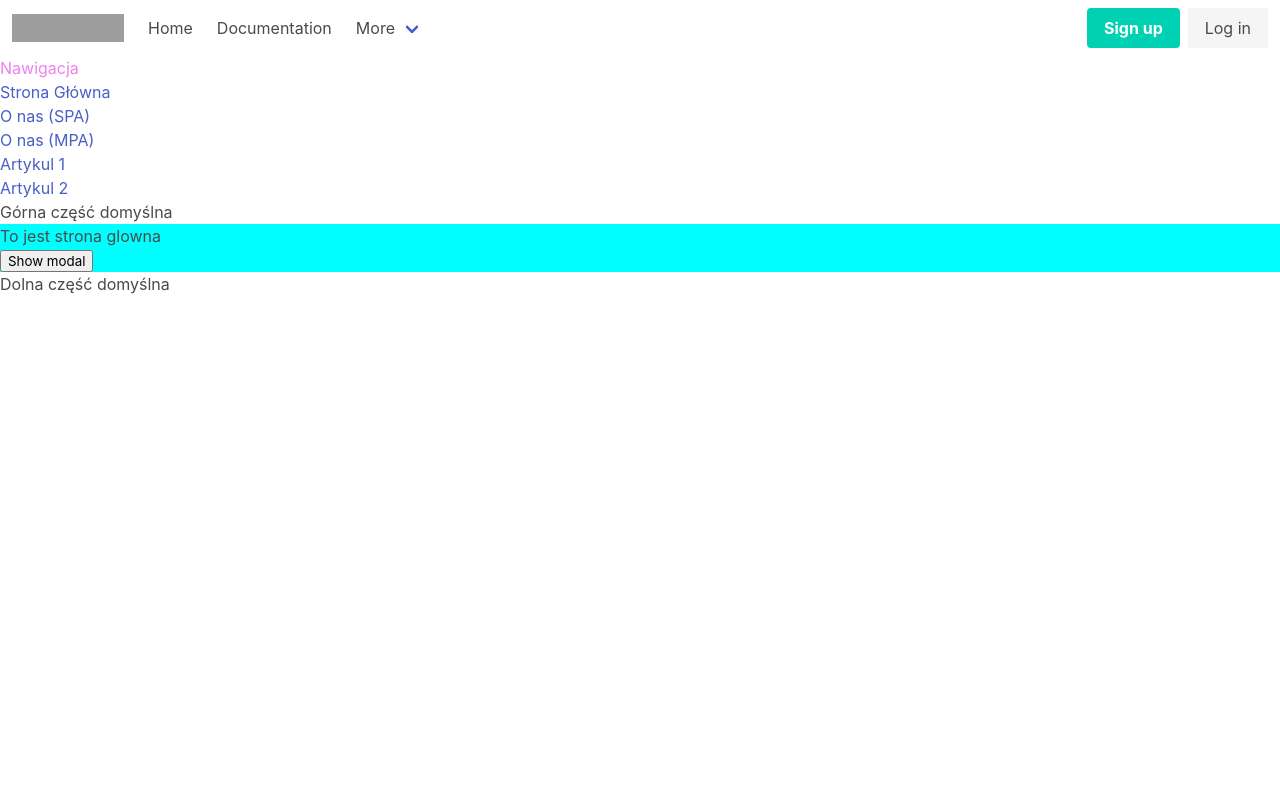
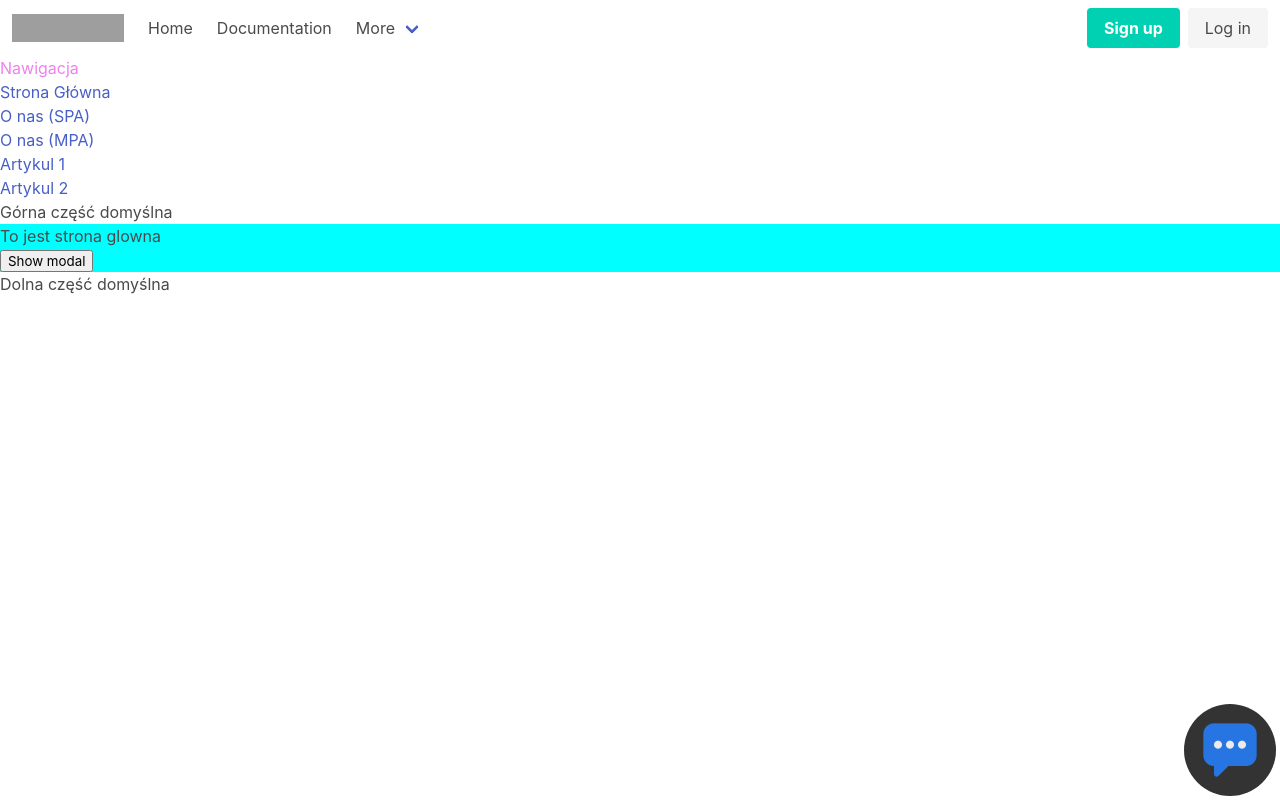
Before and after one commit to rafalspa/spa, a Nuxt app: page / in a window 1280 px wide. Built offline with nearby package versions, Linux system fonts and the light colour scheme; grey boxes are pictures that could not be loaded.

Commit message:
Dodane kolko czatu na kazdej stronie

```diff
--- a/app.vue
+++ b/app.vue
@@ -1,5 +1,8 @@
 <template>
-	<NuxtLayout>
-		<div class="body-content"><NuxtPage /></div>
-	</NuxtLayout>
+	<div>
+		<NuxtLayout>
+			<div class="body-content"><NuxtPage /></div>
+			<div class="kolko"><img src="./img/kolko.png" /></div>
+		</NuxtLayout>
+	</div>
 </template>
--- a/assets/main.scss
+++ b/assets/main.scss
@@ -3,3 +3,26 @@
 .body-content {
 	background-color: aqua;
 }
+
+.kolko {
+	border-radius: 50%;
+	background-color: #333;
+	width: 92px;
+	height: 92px;
+	position: fixed;
+	right: 0;
+	bottom: 0;
+	margin-right: 4px;
+	margin-bottom: 4px;
+}
+
+.kolko:hover {
+	background-color: #ccc;
+}
+
+.kolko img {
+	width: 64px;
+	height: 64px;
+	margin-left: 14px;
+	margin-top: 14px;
+}
```
Also changed, not shown: img/kolko.png (added).
